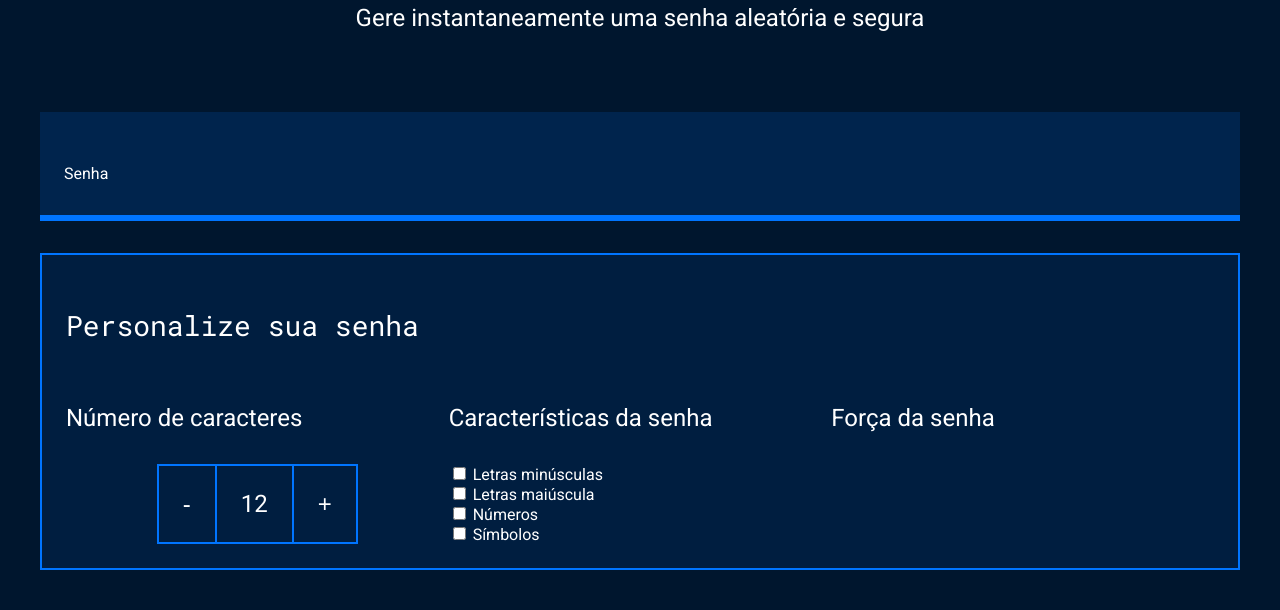
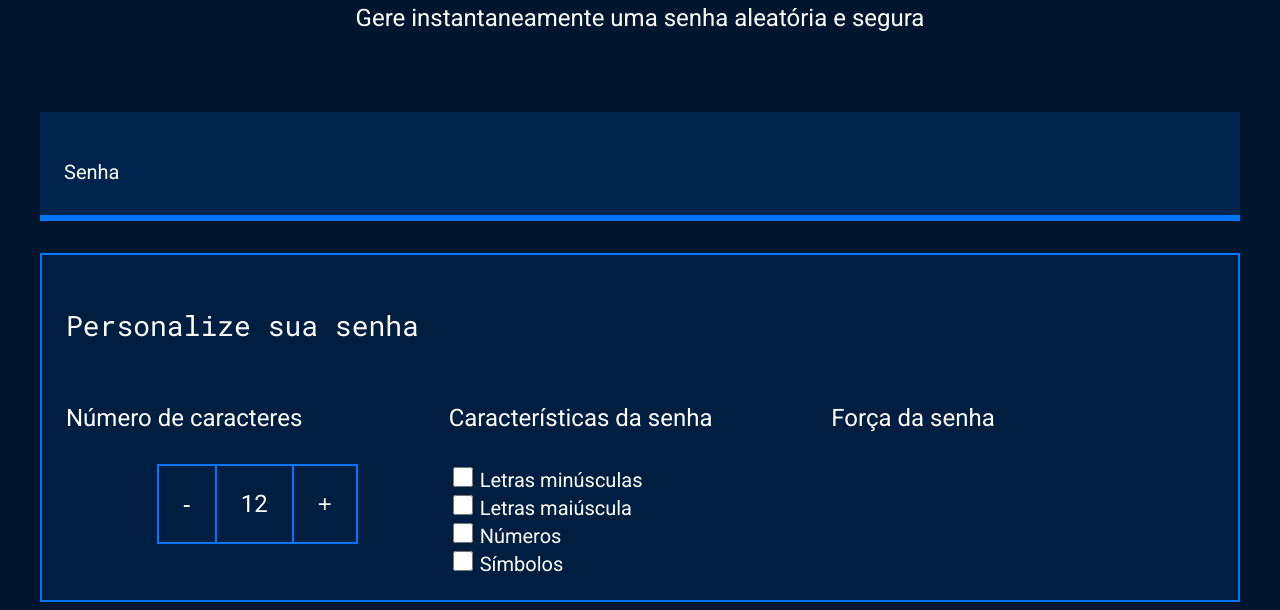
Before and after one commit to Andreheinzen/gerador-senhas-Andr-, a plain HTML site: page index.html in a window 1280 px wide. Shown: the part 214-824 px from the top of the page. Before the commit the page ends 800 px from the top, so only its background shows below. Drawn offline with Linux system fonts and the light colour scheme.

Commit message:
ḷ.hynbg

```diff
--- a/style.css
+++ b/style.css
@@ -109,8 +109,15 @@ body{
    cursor: pointer;
 }
 
+label{
+    font-size: 20px;
+}
 
-
+.checkbox{
+   width: 20px;
+   height: 20px;
+   cursor: pointer;
+}
 
 
 
```
